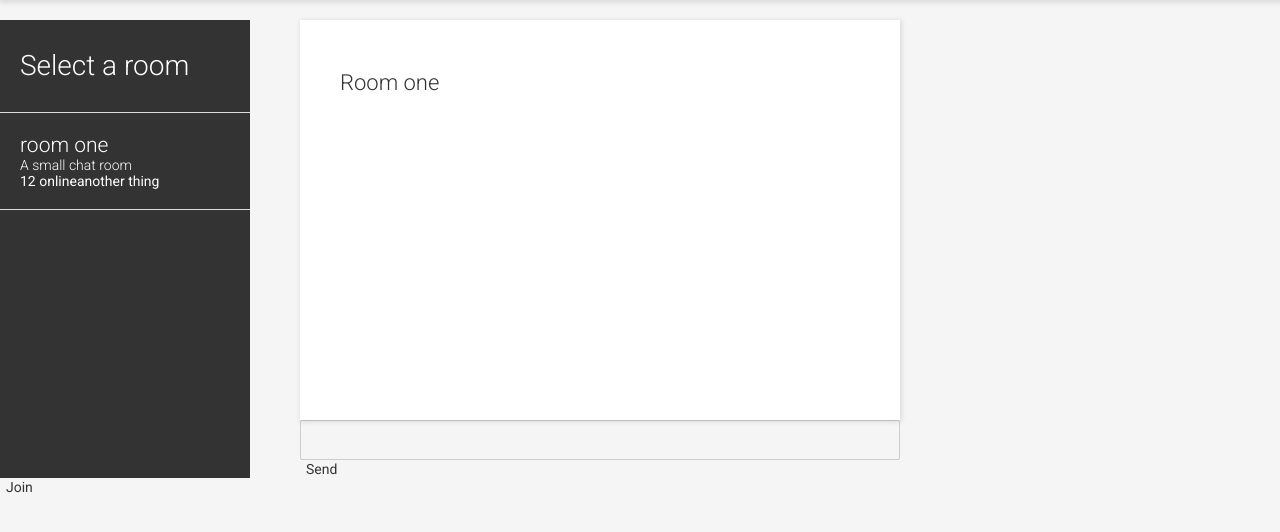
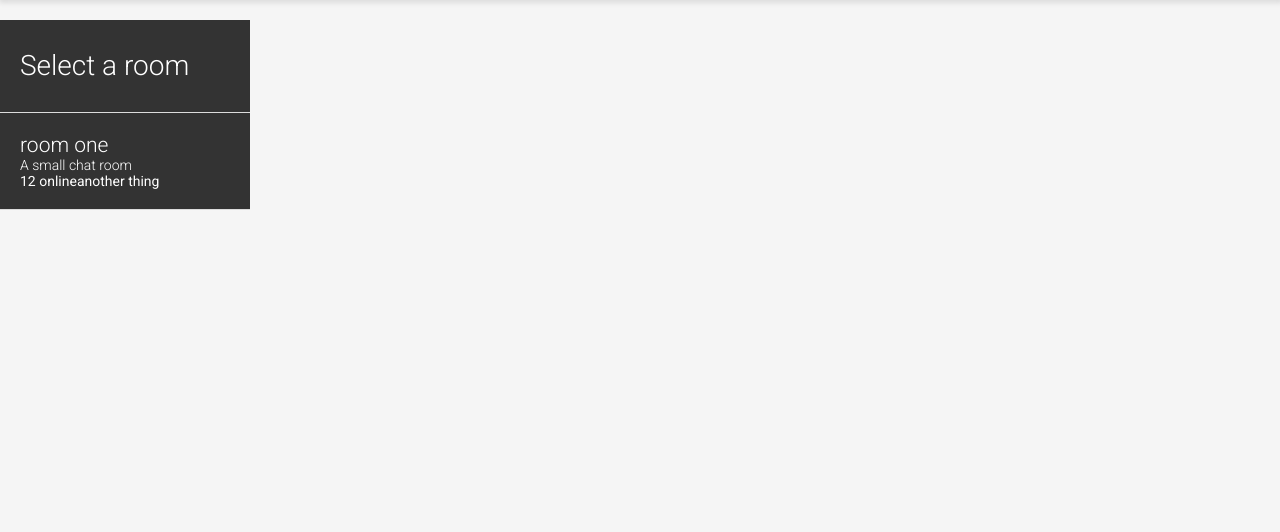
Before and after one commit to JVrachnis/cefu, a Django app: template authentication/templates/chat.html in a window 1280 px wide. Shown: the part 78-610 px from the top of the page. Run offline with Django 3.2, Linux system fonts and the light colour scheme; the template is opened without the code that fills it, so the values that code supplies are empty.

Commit message:
-better chatting

```diff
--- a/authentication/static/css/main.css
+++ b/authentication/static/css/main.css
@@ -180,6 +180,7 @@ h1, h2, h3, h4, h5, h6, p {
     left: calc(50% - 300px);
     width: 600px;
     height: 400px;
+    overflow-y: scroll
 }
 
 /* Splash Panel */
--- a/authentication/static/js/chat.js
+++ b/authentication/static/js/chat.js
@@ -1,20 +1,43 @@
-function start(){
-    socket = new WebSocket("ws://" + window.location.host + "/chat/");
-    socket.onmessage = function(e) {
-        var data = JSON.parse(e.data)
-        document.getElementById('room_one').innerHTML +='<p> '+ data.username + ': </p> <p>'+ data.text + '</p>';
+
+var chatlist= []
+var socket = []
+var prevmsg = []
+function start(chatname='room_one'){
+    if(! chatlist.includes(chatname)){
+        chatlist.push(chatname)
+        var chatwindow = '\n\
+            <section class="windows">\n\
+                <h1 class="panel-header">'+chatname+'</h1>\n\
+                <div class="panel chat" id="'+chatname+'">\n\
+                </div>\n\
+                <div class="message">\n\
+                 <input type="text" name="message" id="message'+chatname+'" value=""/>\n\
+                 <button type="button" id="button'+chatname+'" onclick="send()">Send</button>\n\
+                </div>\n\
+            </section>\n\
+        ';
+        document.getElementById("dashboard").innerHTML += chatwindow
+        document.getElementById("message"+chatname).addEventListener("keydown", function(event) {
+            event.preventDefault();
+            if (event.keyCode == 13) {
+                document.getElementById("button"+chatname).click();
+                document.getElementById("message"+chatname).value=""
+            }
+        });
+        socket.push( new WebSocket("ws://" + window.location.host + "/"+ chatname + "/"));
+        socket[chatlist.indexOf(chatname)].onmessage = function(e) {
+           var data = JSON.parse(e.data)
+           document.getElementById(chatname).innerHTML +='<p> '+ data.username + ': </p> <p>'+ data.text + '</p>';
+        }
     }
 }
-
-function send() {
-   var message = document.getElementById("message").value
+function send(chatname='room_one') {
+   var message = document.getElementById("message"+chatname).value
    try{
-      socket.send(message)
-   }
-   catch(err){
-      start()
-      socket.onopen = function() {
-        socket.send(message);
+      socket[chatlist.indexOf(chatname)].send(message)
+   }catch(err){
+      socket[chatlist.indexOf(chatname)].onopen = function() {
+        socket[chatlist.indexOf(chatname)].send(message)
       }
    }
 }
--- a/authentication/templates/chat.html
+++ b/authentication/templates/chat.html
@@ -61,17 +61,7 @@
 
             </section>
 
-            <section class="windows">
-                <div class="panel chat" id="room_one">
-                    <h1 class="panel-header">Room one</h1>
-                </div>
-                <div class="message">
-                 <input type="text" name="message" id="message" value=""/>
-                 <button type="button" onclick="send()">Send</button>
-                </div>
-            </section>
         </div>
-        <button type="button" onclick="start()">Join</button>
         <!-- Scripts -->
         {% load static %}
         <script src="{% static 'js/chat.js' %}"></script>
--- a/cefu/settings.py
+++ b/cefu/settings.py
@@ -62,7 +62,7 @@ MIDDLEWARE = [
 ]
 
 ROOT_URLCONF = 'cefu.urls'
-STATIC_URL = os.path.join(BASE_DIR, "authentication","templates")
+STATIC_URL = os.path.join(BASE_DIR, "authentication","templates")+"/"
 TEMPLATES = [
     {
         'BACKEND': 'django.template.backends.django.DjangoTemplates',
@@ -131,5 +131,3 @@ USE_TZ = True
 
 # Static files (CSS, JavaScript, Images)
 # https://docs.djangoproject.com/en/1.11/howto/static-files/
-
-STATIC_URL = '/static/'
```
Also changed, not shown: chat/consumers.py (+9 -1 lines), db.sqlite3, 1 other file.
